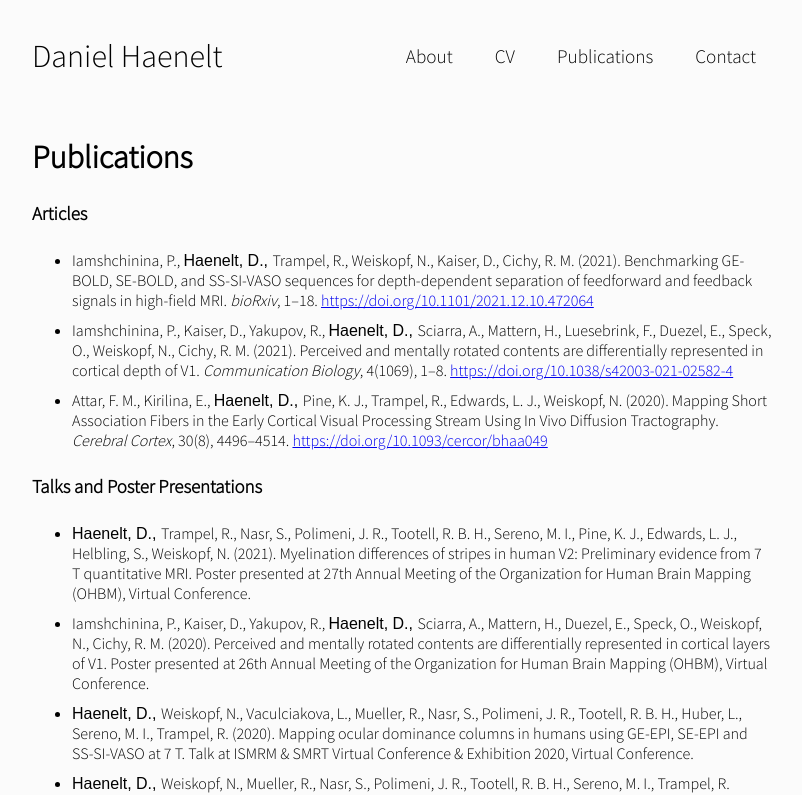
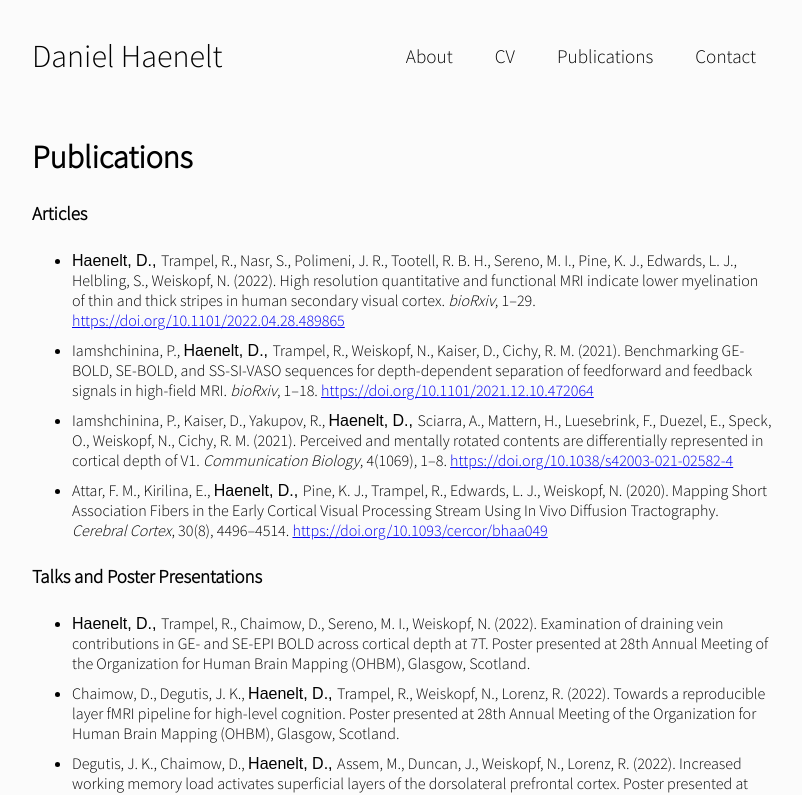
Before and after one commit to haenelt/haenelt.github.io, a React (Create React App) app: page /#/publications in a window 1280 px wide. Shown: the top 795 px of the page, without its empty margins (238-1040 px from the left). Built offline with nearby package versions, Linux system fonts and the light colour scheme.

Commit message:
update publication list

```diff
--- a/src/assets/articles.json
+++ b/src/assets/articles.json
@@ -1,4 +1,14 @@
 {
+  "haenelt2022": {
+    "author": ["Daniel Haenelt", "Robert Trampel", "Shahin Nasr", "Jonathan R. Polimeni", "Roger B. H. Tootell", "Martin I. Sereno", "Kerrin J. Pine", "Luke J. Edwards", "Saskia Helbling", "Nikolaus Weiskopf"],
+    "title": "High resolution quantitative and functional MRI indicate lower myelination of thin and thick stripes in human secondary visual cortex",
+    "year": "2022",
+    "journal": "bioRxiv",
+    "volume": "",
+    "number": "",
+    "pages": "1-29",
+    "doi": "https://doi.org/10.1101/2022.04.28.489865"
+  },
   "iamshchinina2021b": {
     "author": ["Polina Iamshchinina", "Daniel Haenelt", "Robert Trampel", "Nikolaus Weiskopf", "Daniel Kaiser", "Radoslaw M. Cichy"],
     "title": "Benchmarking GE-BOLD, SE-BOLD, and SS-SI-VASO sequences for depth-dependent separation of feedforward and feedback signals in high-field MRI",
--- a/src/assets/conferences.json
+++ b/src/assets/conferences.json
@@ -1,4 +1,28 @@
 {
+  "haenelt2022": {
+    "author": ["Daniel Haenelt", "Robert Trampel", "Denis Chaimow", "Martin I. Sereno", "Nikolaus Weiskopf"],
+    "title": "Examination of draining vein contributions in GE- and SE-EPI BOLD across cortical depth at 7T",
+    "year": "2022",
+    "conference": "Poster presented at 28th Annual Meeting of the Organization for Human Brain Mapping (OHBM)",
+    "city": "Glasgow",
+    "country": "Scotland"
+  },
+  "Chaimow2022": {
+    "author": ["Denis Chaimow", "Jonas K. Degutis", "Daniel Haenelt", "Robert Trampel", "Nikolaus Weiskopf", "Romy Lorenz"],
+    "title": "Towards a reproducible layer fMRI pipeline for high-level cognition",
+    "year": "2022",
+    "conference": "Poster presented at 28th Annual Meeting of the Organization for Human Brain Mapping (OHBM)",
+    "city": "Glasgow",
+    "country": "Scotland"
+  },
+  "Degutis2022": {
+    "author": ["Jonas K. Degutis", "Denis Chaimow", "Daniel Haenelt", "Moataz Assem", "John Duncan", "Nikolaus Weiskopf", "Romy Lorenz"],
+    "title": "Increased working memory load activates superficial layers of the dorsolateral prefrontal cortex",
+    "year": "2022",
+    "conference": "Poster presented at 28th Annual Meeting of the Organization for Human Brain Mapping (OHBM)",
+    "city": "Glasgow",
+    "country": "Scotland"
+  },
   "haenelt2021": {
     "author": ["Daniel Haenelt", "Robert Trampel", "Shahin Nasr", "Jonathan R. Polimeni", "Roger B. H. Tootell", "Martin I. Sereno", "Kerrin J. Pine", "Luke J. Edwards", "Saskia Helbling", "Nikolaus Weiskopf"],
     "title": "Myelination differences of stripes in human V2: Preliminary evidence from 7 T quantitative MRI",
--- a/src/components/pages/CV.js
+++ b/src/components/pages/CV.js
@@ -1,7 +1,7 @@
 import styles from './CV.module.css';
 
 const CV = () => {
-  const cvFile = "https://drive.google.com/file/d/1eFUolLEbI1adta0p1dn8QeZeeKdUcnaq/preview";
+  const cvFile = "https://drive.google.com/file/d/1lkPh6PpNGxWgCJpRpTveePuC_sGQP6uM/preview";
 
   return (
     <div >
```
